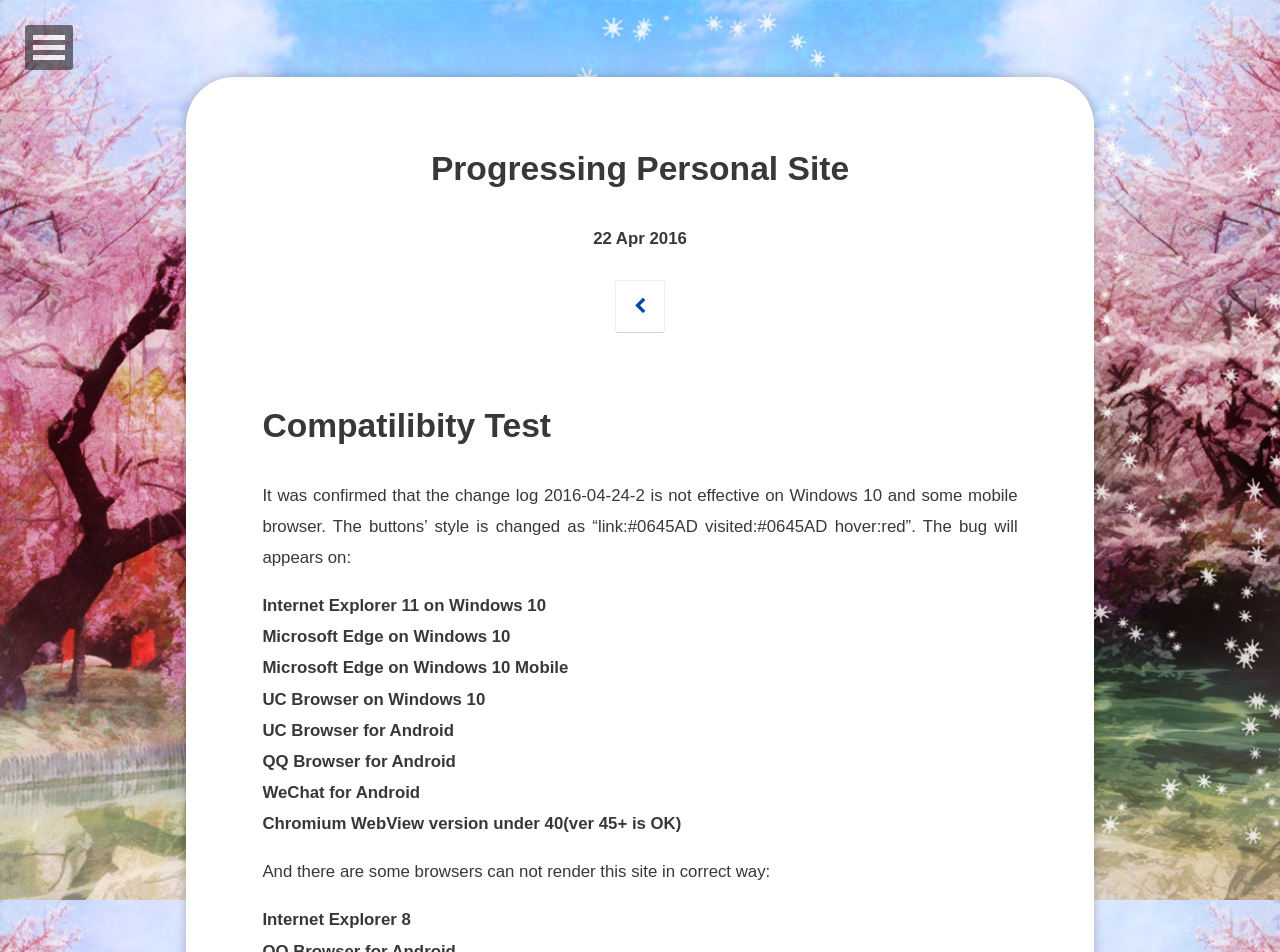
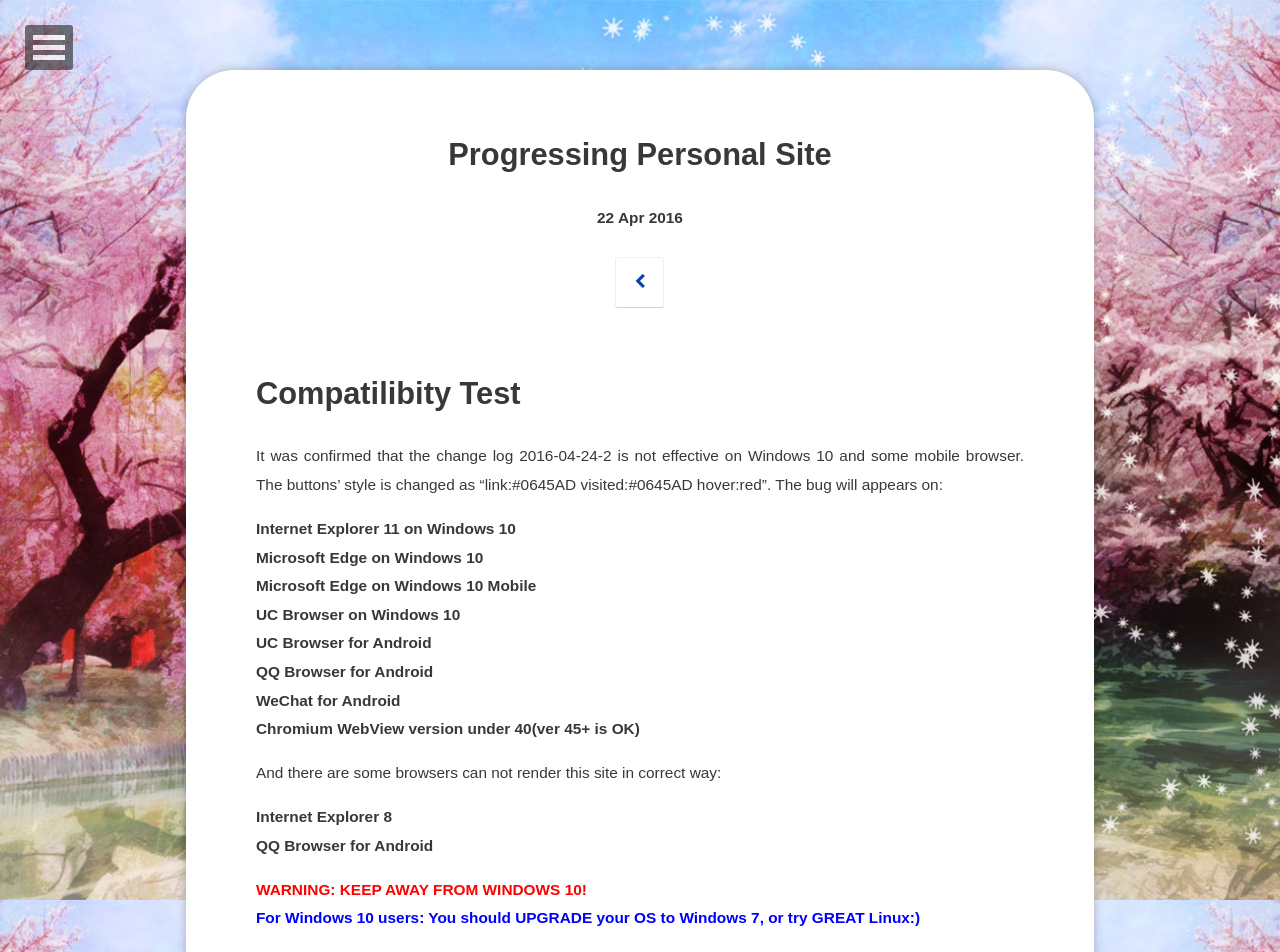
Before and after one commit to Clynie/hanyihong0324.github.io, a Jekyll site: the page built from _posts/2016-04-23-Progressing_Personal_Site.md, in a window 1280 px wide. Shown: the top 952 px of the page. Built offline with Jekyll 4.4.1, drawn with Linux system fonts in a browser that asks for light colours; some web fonts are replaced; some of the changed text lies outside the part shown.

Commit message:
set font size to 110%

```diff
--- a/_posts/2016-04-23-Progressing_Personal_Site.md
+++ b/_posts/2016-04-23-Progressing_Personal_Site.md
@@ -38,7 +38,7 @@ QQ Browser for Android**
 
 3. Change border radius of wrapper and container to 48px. I think it looks KAWAII.
 
-4. Zoom all font to 120% for making articles easier to be read.
+4. Zoom all font to 110% for making articles easier to be read.
 
 ![wrapper](http://7xt9ka.com2.z0.glb.qiniucdn.com/2016-04-25.png)
 
--- a/_sass/site.scss
+++ b/_sass/site.scss
@@ -4,7 +4,7 @@
 	padding: 0;
 	width: 100%;
 	height: 100%;
-	font-size: 120%;
+	font-size: 110%;
 }
 
 
```
